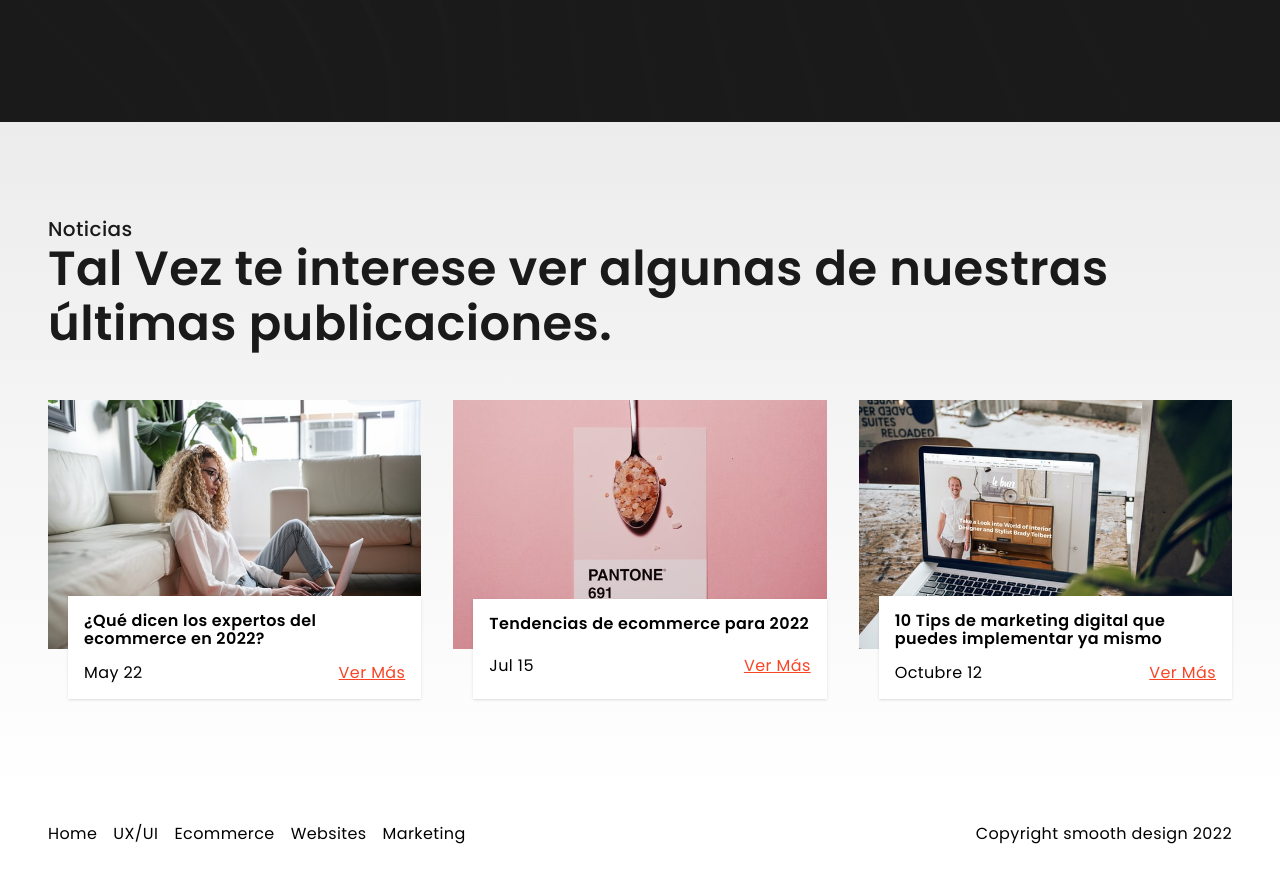
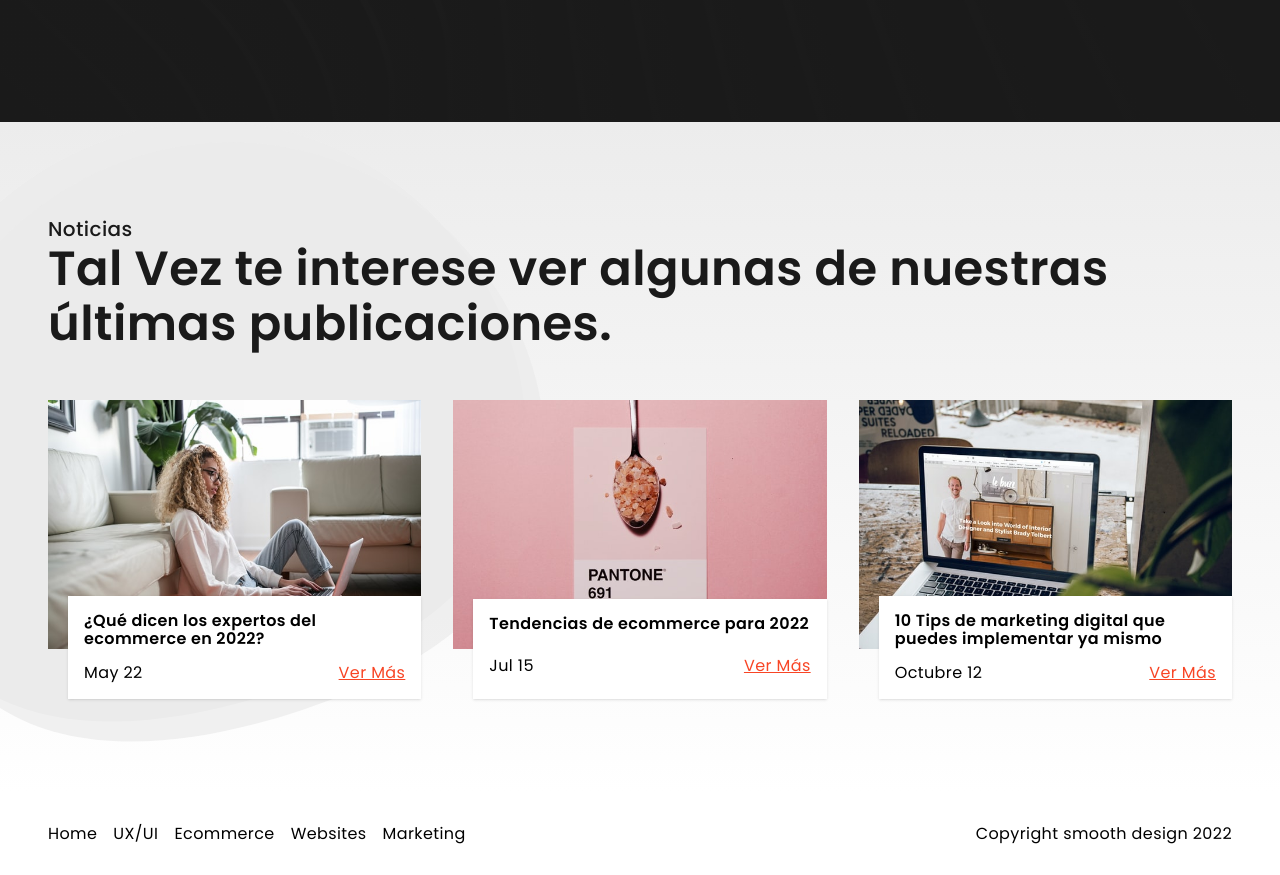
Before and after one commit to alejandrogsk/smd, a Next.js app: page / in a window 1280 px wide. Shown: the part 3800-4675 px from the top of the page. Built offline with nearby package versions, Linux system fonts and the light colour scheme.

Commit message:
dummy changes

```diff
--- a/components/Global/Footer.js
+++ b/components/Global/Footer.js
@@ -2,7 +2,7 @@ import React from 'react'
 
 const Footer = () => {
   return (
-    <footer className='py-4 md:py-8 mx-4 sm:mx-8  md:mx-12 mx:mx-20 grid grid-cols-1 md:grid-cols-2 content-between	'>
+    <footer className='py-4 md:py-8 mx-4 sm:mx-8  md:mx-12 mx:mx-20 grid grid-cols-1 md:grid-cols-2 content-between	relative z-20'>
       <ul className="flex flex-row flex-wrap mb-4 md:mb-0	mx-auto md:mx-0">
                     <a className="mr-4 cursor-pointer hover:text-ui-orange-main ease-in-out duration-300">
                         Home
--- a/components/Pages/Home/BlogPostsSection.js
+++ b/components/Pages/Home/BlogPostsSection.js
@@ -1,40 +1,72 @@
-import React from 'react'
+import React from "react";
 
-const BlogPostsSection = ({blog}) => {
+const BlogPostsSection = ({ blog }) => {
     const { before_title, title, posts } = blog;
 
+    return (
+        <section className="relative py-24 bg-gradient-to-b from-ui-gray-light to-white">
+            <div className="mx-4 sm:mx-8  md:mx-12 mx:mx-20 relative z-10">
+                <h6 className="text-lg md:text-xl text-ui-black font-medium	 text-start capitalize	">
+                    {before_title}
+                </h6>
+                <h2 className="text-3xl md:text-5xl	font-semibold	text-ui-black text-start	">
+                    {title}
+                </h2>
 
-  return (
-    <section className='relative py-24 bg-gradient-to-b from-ui-gray-light to-white'>
+                <div className="blog-section__grid">
+                    {posts.map((item, i) => (
+                        <div
+                            key={i}
+                            className="blog-section__grid--item bg-transparent relative my-12"
+                        >
+                            <img src={item.img_url} />
 
-        <div className='mx-4 sm:mx-8  md:mx-12 mx:mx-20'>
-            <h6 className='text-lg md:text-xl text-ui-black font-medium	 text-start capitalize	'>{before_title}</h6>
-            <h2 className='text-3xl md:text-5xl	font-semibold	text-ui-black text-start	'>{title}</h2>
+                            <div className="blog-section__grid--content p-4  bg-white shadow">
+                                <h3 className="font-semibold">{item.title}</h3>
 
-            <div className='blog-section__grid'>
-                {
-                    posts.map((item,i) => (
-                        <div key={i} className='blog-section__grid--item bg-transparent relative my-12'>
-                        <img src={item.img_url} />
+                                <span>{item.date}</span>
 
-                        <div className='blog-section__grid--content p-4  bg-white shadow'>
-                            <h3 className='font-semibold'>{item.title}</h3>
-
-                            <span>{item.date}</span>
-
-                            <a className='ml-auto cursor-pointer underline text-right text-ui-orange-main capitalize'>{item.link.name}</a>
+                                <a className="ml-auto cursor-pointer underline text-right text-ui-orange-main capitalize">
+                                    {item.link.name}
+                                </a>
+                            </div>
                         </div>
-
-                    </div>
-                    )
-                    )
-                }
+                    ))}
+                </div>
             </div>
-
-        </div>
-
-    </section>
-  )
-}
+            <svg
+                className="blog-section__blobs-1"
+                width="1000"
+                height="921"
+                viewBox="0 0 1000 921"
+                fill="none"
+                xmlns="http://www.w3.org/2000/svg"
+            >
+                <path
+                    fillRule="evenodd"
+                    clipRule="evenodd"
+                    d="M999.641 498.849C991.957 693.494 810.289 810.813 625.397 872.135C435.762 935.029 210.903 958.683 87.9121 801.234C-45.6911 630.199 -18.0069 387.773 110.312 212.739C236.848 40.138 455.211 -43.2235 658.943 22.3199C864.449 88.4343 1008.16 283.138 999.641 498.849Z"
+                    fill="#ECECEC"
+                />
+            </svg>
+            <svg
+                className="blog-section__blobs-2"
+                width="1000"
+                height="921"
+                viewBox="0 0 1000 921"
+                fill="none"
+                xmlns="http://www.w3.org/2000/svg"
+            >
+                <path
+                    fillRule="evenodd"
+                    clipRule="evenodd"
+                    d="M999.641 498.849C991.957 693.494 810.289 810.813 625.397 872.135C435.762 935.029 210.903 958.683 87.9121 801.234C-45.6911 630.199 -18.0069 387.773 110.312 212.739C236.848 40.138 455.211 -43.2235 658.943 22.3199C864.449 88.4343 1008.16 283.138 999.641 498.849Z"
+                    fill="#ECECEC"
+                    fillOpacity="0.7"
+                />
+            </svg>
+        </section>
+    );
+};
 
 export default BlogPostsSection;
--- a/components/Pages/Home/MethodologySection.js
+++ b/components/Pages/Home/MethodologySection.js
@@ -5,7 +5,7 @@ const MethodologySection = ({methodology}) => {
   const { before_title, title, methods_list } = methodology;
 
   return (
-    <section className='relative pt-72 pb-24 bg-gradient-to-b from-transparent to-ui-gray-light'>
+    <section className='relative pt-0 sm:pt-32 hero-custom:pt-72 pb-24 bg-gradient-to-b from-transparent to-ui-gray-light'>
       <div className='mx-4 sm:mx-8  md:mx-12 mx:mx-20'>
       <h6 className='text-lg md:text-xl text-ui-gray-normal font-medium	 text-center	'>{before_title}</h6>
       <h2 className='text-3xl md:text-5xl	font-semibold	text-ui-black text-center	'>{title}</h2>
--- a/styles/pages/home/_blog-posts.scss
+++ b/styles/pages/home/_blog-posts.scss
@@ -1,4 +1,6 @@
-.blog-section__grid {
+.blog-section {
+
+    &__grid {
         display: grid;
         grid-template-columns: 1fr;
         gap: 2rem;
@@ -32,3 +34,33 @@
 
         }
     }
+
+
+    &__blobs {
+
+        &-1 {
+            position: absolute;
+            top: 0;
+            left: -300px;
+            max-height: 600px;
+            z-index: 1;
+            screen md {
+
+                bottom: -10px;
+            }
+        }
+
+        &-2 {
+            position: absolute;
+            top: 20px;
+
+            left: -280px;
+            max-height: 600px;
+            z-index: 2;
+            screen md {
+                bottom: -20px;
+            }
+        }
+
+    }
+}
```
Lines whose indentation alone changed are shown as unchanged.
